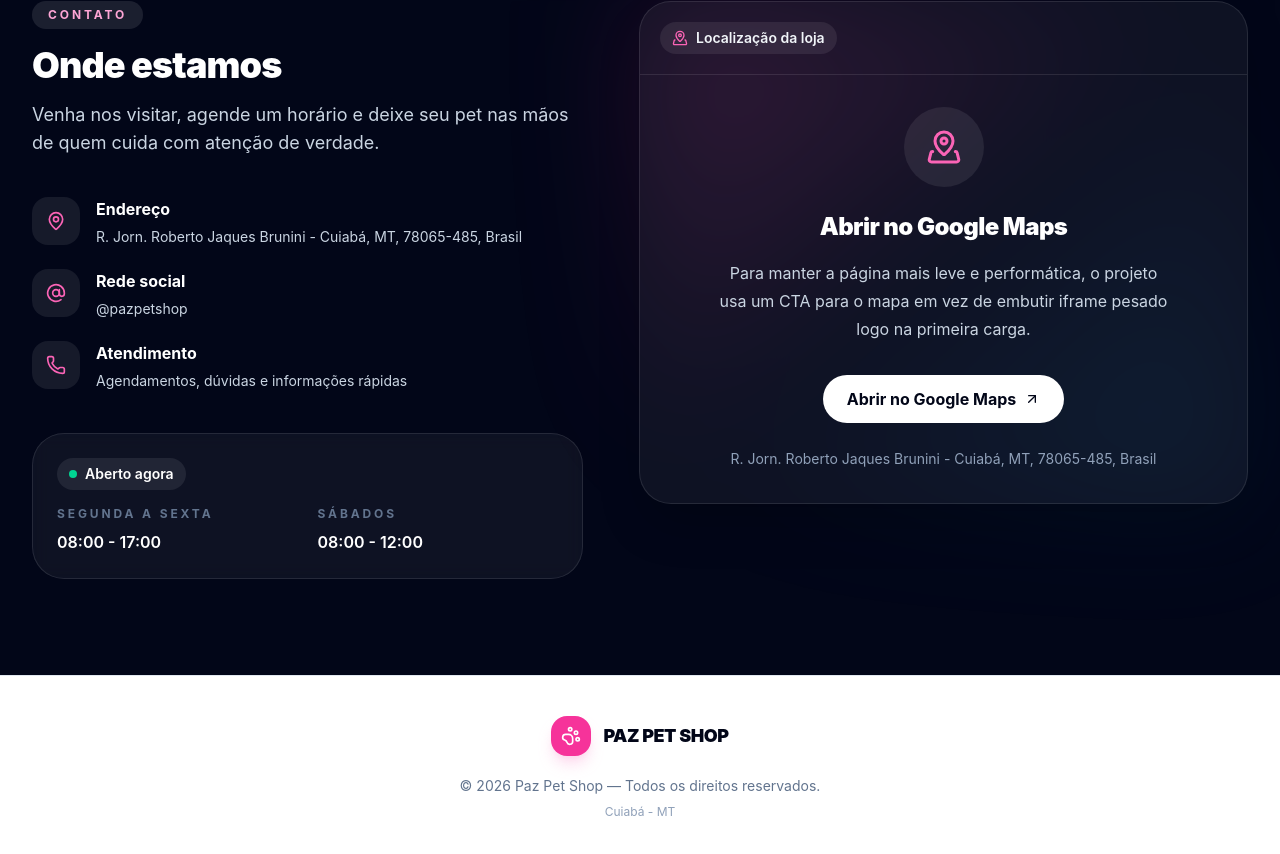
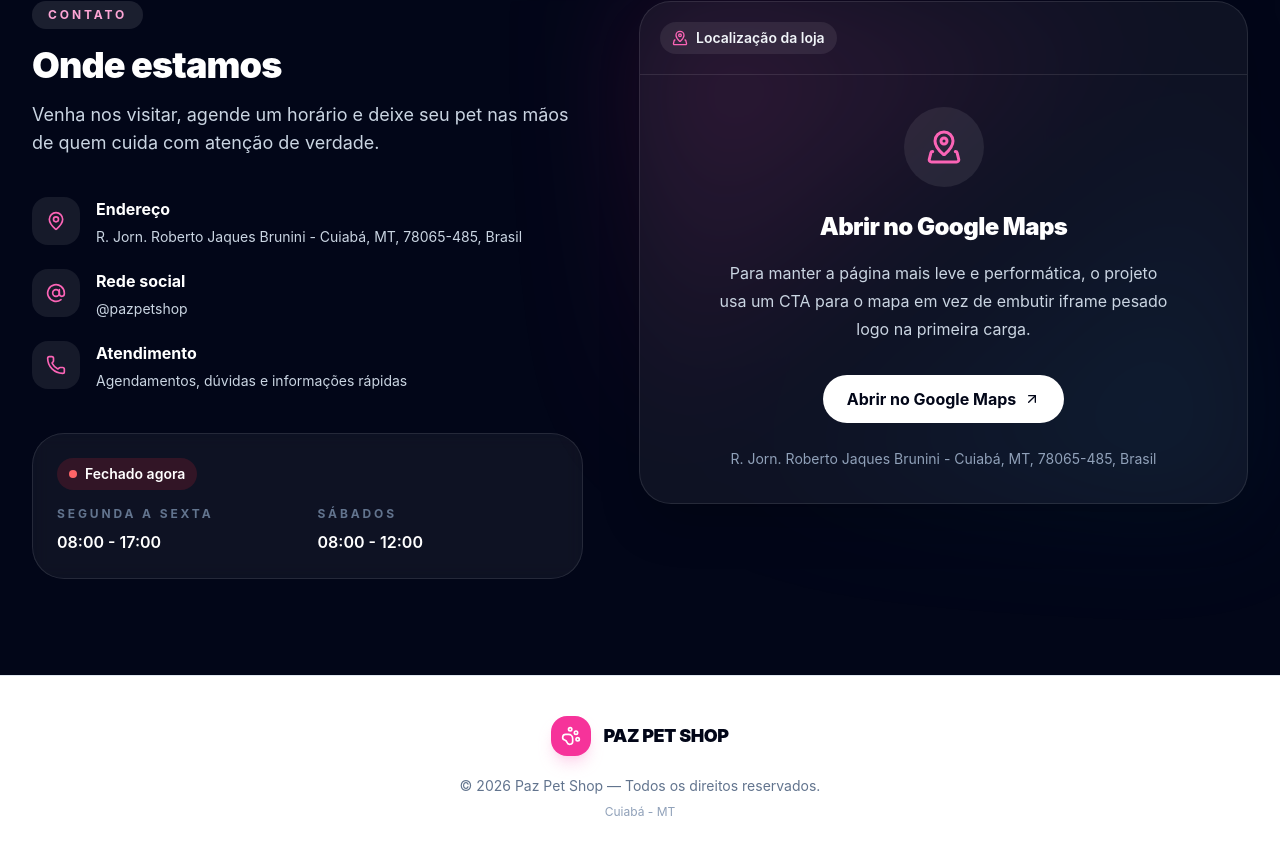
Before and after one commit to Jhoelber/petshop2, a React (Vite) app: page / in a window 1280 px wide. Shown: the part 1978-2832 px from the top of the page. Built offline with nearby package versions, Linux system fonts and the light colour scheme.

Commit message:
modificando dados

```diff
--- a/src/components/sections/ContactSection.tsx
+++ b/src/components/sections/ContactSection.tsx
@@ -2,8 +2,9 @@ import { ArrowUpRight, MapPinned } from 'lucide-react';
 import { Container } from '../layout/Container';
 import { SectionHeader } from '../layout/SectionHeader';
 import { siteData } from '../../data/site';
-
+import { isStoreOpenNow } from "../utils/isStoreOpenNow";
 export function ContactSection() {
+  const openNow = isStoreOpenNow();
   return (
     <section id="contato" className="section-anchor overflow-hidden bg-slate-950 py-20 text-white md:py-24">
       <Container>
@@ -48,9 +49,15 @@ export function ContactSection() {
             </div>
 
             <div className="mt-10 rounded-[2rem] border border-white/10 bg-white/5 p-6 backdrop-blur">
-              <div className="mb-4 inline-flex items-center gap-2 rounded-full bg-white/8 px-3 py-1.5 text-sm font-semibold text-white">
-                <span className="size-2 rounded-full bg-emerald-400" />
-                {siteData.openNowLabel}
+              <div
+                className={`mb-4 inline-flex items-center gap-2 rounded-full px-3 py-1.5 text-sm font-semibold text-white ${openNow ? "bg-white/8" : "bg-red-500/15"
+                  }`}
+              >
+                <span
+                  className={`size-2 rounded-full ${openNow ? "bg-emerald-400" : "bg-red-400"
+                    }`}
+                />
+                {openNow ? siteData.openNowLabel : "Fechado agora"}
               </div>
 
               <div className="grid gap-5 sm:grid-cols-2">
--- /dev/null
+++ b/src/components/utils/isStoreOpenNow.ts
@@ -0,0 +1,21 @@
+export function isStoreOpenNow(date = new Date()) {
+  const day = date.getDay(); // 0 = domingo, 1 = segunda ... 6 = sábado
+  const minutes = date.getHours() * 60 + date.getMinutes();
+
+  const isWithinRange = (startHour: number, endHour: number) => {
+    return minutes >= startHour * 60 && minutes < endHour * 60;
+  };
+
+  // Segunda a sexta: 08:00 às 17:00
+  if (day >= 1 && day <= 5) {
+    return isWithinRange(8, 17);
+  }
+
+  // Sábado: 08:00 às 12:00
+  if (day === 6) {
+    return isWithinRange(8, 12);
+  }
+
+  // Domingo: fechado
+  return false;
+}
```
